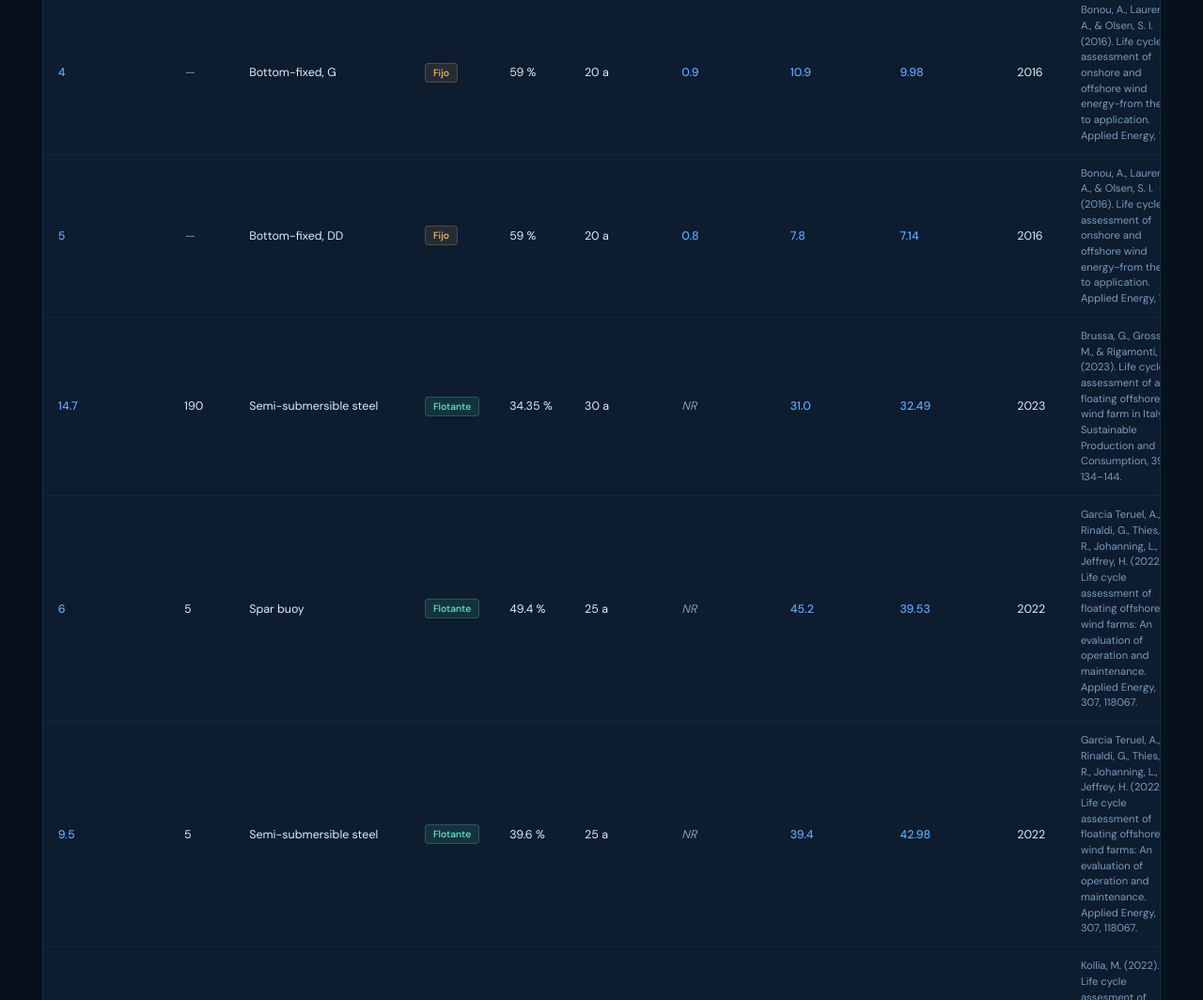
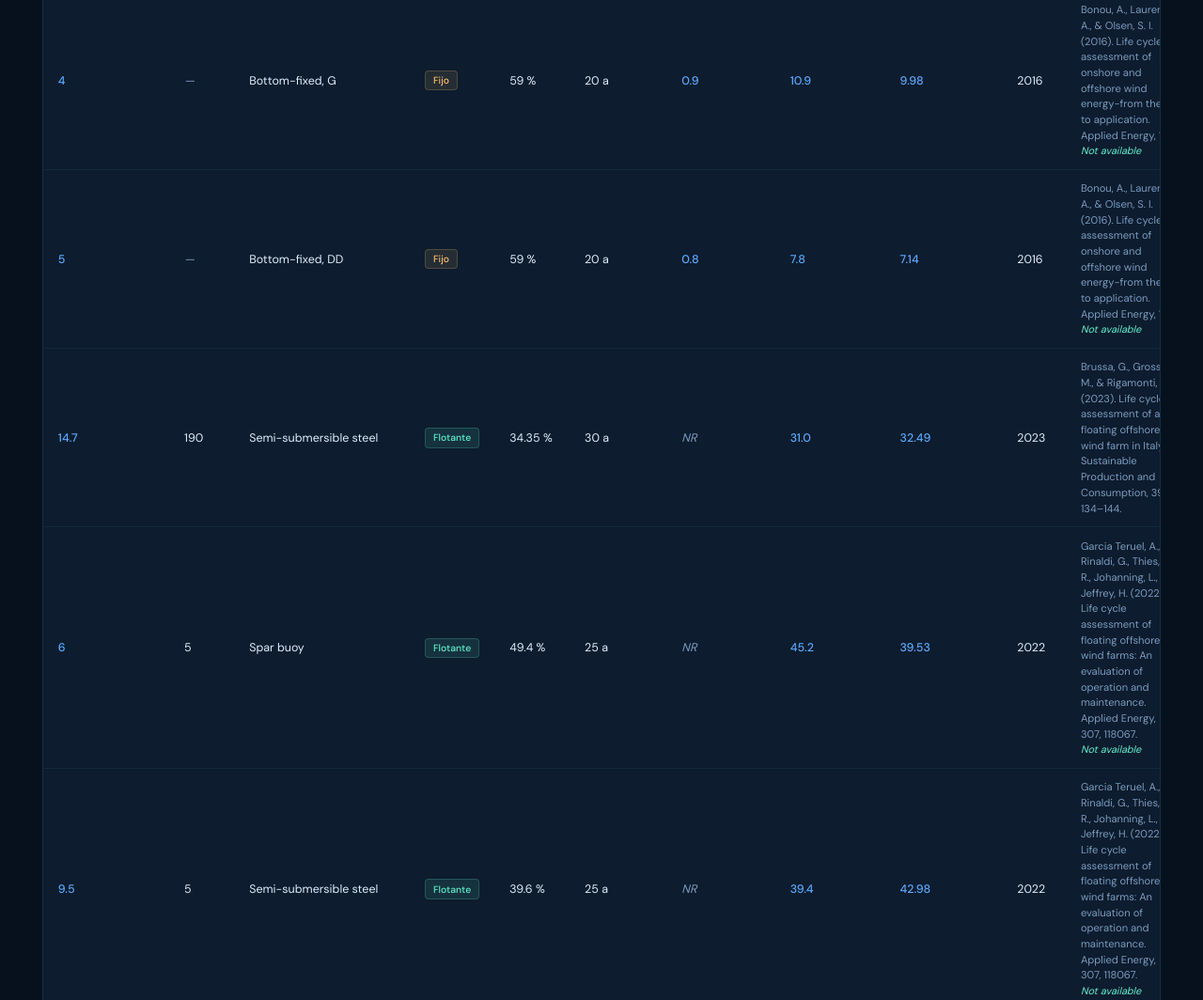
Before and after one commit to javierdelrealtunon/javierdelrealtunon.github.io, a plain HTML site: page state-of-the-art-co2/index.html in a window 1280 px wide. Shown: the part 2286-3350 px from the top of the page at 94% size. Drawn offline with nearby package versions, Linux system fonts and the light colour scheme; no server answers.

Commit message:
Add files via upload

```diff
--- a/state-of-the-art-co2/index.html
+++ b/state-of-the-art-co2/index.html
@@ -540,17 +540,17 @@
 const DEFAULT_DATA = [
   { mw:"15", units:"3", foundation:"Barge (SATH)", type:"Floating", cf:"38", lt:"25", epbt:"NR", gwp:"37.9", gwp_h:"43.09", method:"Ecoinvent EN-15804", year:"2026", ref:"ANGELOS", note:"Con site construction", archivo:"" },
   { mw:"15", units:"3", foundation:"Barge (SATH)", type:"Floating", cf:"38", lt:"25", epbt:"NR", gwp:"33.5", gwp_h:"38.08", method:"Ecoinvent EN-15804", year:"2026", ref:"ANGELOS", note:"Sin site construction", archivo:"" },
-  { mw:"8", units:"75", foundation:"Spar buoy", type:"Floating", cf:"50", lt:"25", epbt:"NR", gwp:"30.17", gwp_h:"26.07", method:"LCA, cradle-to-grave", year:"2019", ref:"Bang, J.-I., Ma, C., Tarantino, E., Vela, A., & Yamane, D. (2019). Life cycle assessment of greenhouse gas emissions for floating offshore wind energy in California. University of California, Santa Barbara.", note:"", archivo:"" },
-  { mw:"4", units:"—", foundation:"Bottom-fixed, G", type:"Bottom-fixed", cf:"59", lt:"20", epbt:"0.9", gwp:"10.9", gwp_h:"9.98", method:"ReCiPe", year:"2016", ref:"Bonou, A., Laurent, A., & Olsen, S. I. (2016). Life cycle assessment of onshore and offshore wind energy-from theory to application. Applied Energy, 180.", note:"", archivo:"" },
-  { mw:"5", units:"—", foundation:"Bottom-fixed, DD", type:"Bottom-fixed", cf:"59", lt:"20", epbt:"0.8", gwp:"7.8", gwp_h:"7.14", method:"ReCiPe", year:"2016", ref:"Bonou, A., Laurent, A., & Olsen, S. I. (2016). Life cycle assessment of onshore and offshore wind energy-from theory to application. Applied Energy, 180.", note:"", archivo:"" },
+  { mw:"8", units:"75", foundation:"Spar buoy", type:"Floating", cf:"50", lt:"25", epbt:"NR", gwp:"30.17", gwp_h:"26.07", method:"LCA, cradle-to-grave", year:"2019", ref:"Bang, J.-I., Ma, C., Tarantino, E., Vela, A., & Yamane, D. (2019). Life cycle assessment of greenhouse gas emissions for floating offshore wind energy in California. University of California, Santa Barbara.", note:"", archivo:"Bang-2019-Floating-Wind-LCA.pdf" },
+  { mw:"4", units:"—", foundation:"Bottom-fixed, G", type:"Bottom-fixed", cf:"59", lt:"20", epbt:"0.9", gwp:"10.9", gwp_h:"9.98", method:"ReCiPe", year:"2016", ref:"Bonou, A., Laurent, A., & Olsen, S. I. (2016). Life cycle assessment of onshore and offshore wind energy-from theory to application. Applied Energy, 180.", note:"Not available", archivo:"-" },
+  { mw:"5", units:"—", foundation:"Bottom-fixed, DD", type:"Bottom-fixed", cf:"59", lt:"20", epbt:"0.8", gwp:"7.8", gwp_h:"7.14", method:"ReCiPe", year:"2016", ref:"Bonou, A., Laurent, A., & Olsen, S. I. (2016). Life cycle assessment of onshore and offshore wind energy-from theory to application. Applied Energy, 180.", note:"Not available", archivo:"-" },
   { mw:"14.7", units:"190", foundation:"Semi-submersible steel", type:"Floating", cf:"34.35", lt:"30", epbt:"NR", gwp:"31", gwp_h:"32.49", method:"LCA, cradle-to-grave; EPD (version 2018)", year:"2023", ref:"Brussa, G., Grosso, M., & Rigamonti, L. (2023). Life cycle assessment of a floating offshore wind farm in Italy. Sustainable Production and Consumption, 39, 134–144.", note:"", archivo:"1-s2.0-S235255092300101X-main.pdf" },
-  { mw:"6", units:"5", foundation:"Spar buoy", type:"Floating", cf:"49.4", lt:"25", epbt:"NR", gwp:"45.2", gwp_h:"39.53", method:"LCA, cradle-to-grave; recycling partially considered", year:"2022", ref:"Garcia Teruel, A., Rinaldi, G., Thies, P. R., Johanning, L., & Jeffrey, H. (2022). Life cycle assessment of floating offshore wind farms: An evaluation of operation and maintenance. Applied Energy, 307, 118067.", note:"", archivo:"" },
-  { mw:"9.5", units:"5", foundation:"Semi-submersible steel", type:"Floating", cf:"39.6", lt:"25", epbt:"NR", gwp:"39.4", gwp_h:"42.98", method:"LCA, cradle-to-grave; recycling partially considered", year:"2022", ref:"Garcia Teruel, A., Rinaldi, G., Thies, P. R., Johanning, L., & Jeffrey, H. (2022). Life cycle assessment of floating offshore wind farms: An evaluation of operation and maintenance. Applied Energy, 307, 118067.", note:"", archivo:"" },
+  { mw:"6", units:"5", foundation:"Spar buoy", type:"Floating", cf:"49.4", lt:"25", epbt:"NR", gwp:"45.2", gwp_h:"39.53", method:"LCA, cradle-to-grave; recycling partially considered", year:"2022", ref:"Garcia Teruel, A., Rinaldi, G., Thies, P. R., Johanning, L., & Jeffrey, H. (2022). Life cycle assessment of floating offshore wind farms: An evaluation of operation and maintenance. Applied Energy, 307, 118067.", note:"Not available", archivo:"-" },
+  { mw:"9.5", units:"5", foundation:"Semi-submersible steel", type:"Floating", cf:"39.6", lt:"25", epbt:"NR", gwp:"39.4", gwp_h:"42.98", method:"LCA, cradle-to-grave; recycling partially considered", year:"2022", ref:"Garcia Teruel, A., Rinaldi, G., Thies, P. R., Johanning, L., & Jeffrey, H. (2022). Life cycle assessment of floating offshore wind farms: An evaluation of operation and maintenance. Applied Energy, 307, 118067.", note:"Not available", archivo:"-" },
   { mw:"15", units:"1", foundation:"Semi-submersible steel", type:"Floating", cf:"43", lt:"20", epbt:"NR", gwp:"32.6", gwp_h:"40.94", method:"LCA, cradle-to-grave", year:"2022", ref:"Kollia, M. (2022). Life cycle assesment of floating offshore wind farms (Master's thesis, Oslo Metropolitan University).", note:"", archivo:"" },
   { mw:"15", units:"1", foundation:"Spar buoy concrete", type:"Floating", cf:"43", lt:"20", epbt:"NR", gwp:"24.3", gwp_h:"30.52", method:"LCA, cradle-to-grave", year:"2022", ref:"Kollia, M. (2022). Life cycle assesment of floating offshore wind farms (Master's thesis, Oslo Metropolitan University).", note:"", archivo:"" },
-  { mw:"14", units:"—", foundation:"Monopile", type:"Bottom-fixed", cf:"45.34", lt:"20", epbt:"NR", gwp:"26.15", gwp_h:"31.14", method:"ReCiPe 2016 v1.03 midpoint (H)", year:"2024", ref:"Lotfizadeh, O. (2024). Life Cycle Assessment of Offshore Wind Farms – A Comparative Study of Floating Vs. Fixed Offshore Wind Turbines. Master's thesis, University of South-Eastern Norway.", note:"", archivo:"" },
-  { mw:"8*", units:"—", foundation:"Concrete SPAR-type (ballast-stabilized)", type:"Floating", cf:"54", lt:"20", epbt:"NR", gwp:"36.78", gwp_h:"36.78", method:"ReCiPe 2016 v1.03 midpoint (H)", year:"2024", ref:"Lotfizadeh, O. (2024). Life Cycle Assessment of Offshore Wind Farms – A Comparative Study of Floating Vs. Fixed Offshore Wind Turbines. Master's thesis, University of South-Eastern Norway.", note:"", archivo:"" },
-  { mw:"8", units:"11", foundation:"SPAR (Hywind Tampen)", type:"Floating", cf:"54", lt:"20", epbt:"NR", gwp:"36.78", gwp_h:"36.78", method:"ReCiPe 2016 v1.03 midpoint (H)", year:"2024", ref:"Lotfizadeh, O., Barahmand, Z., & Amlashi, H. (2024). Life Cycle Assessment of Floating Offshore Wind Farms: The Case of Hywind Tampen in Norway. Proceedings of SIMS EUROSIM 2024. DOI: 10.3384/ecp212.005", note:"", archivo:"" },
+  { mw:"14", units:"—", foundation:"Monopile", type:"Bottom-fixed", cf:"45.34", lt:"20", epbt:"NR", gwp:"26.15", gwp_h:"31.14", method:"ReCiPe 2016 v1.03 midpoint (H)", year:"2024", ref:"Lotfizadeh, O. (2024). Life Cycle Assessment of Offshore Wind Farms – A Comparative Study of Floating Vs. Fixed Offshore Wind Turbines. Master's thesis, University of South-Eastern Norway.", note:"", archivo:"ThesisReport-OmidLotfizadeh-258992.pdf" },
+  { mw:"8*", units:"—", foundation:"Concrete SPAR-type (ballast-stabilized)", type:"Floating", cf:"54", lt:"20", epbt:"NR", gwp:"36.78", gwp_h:"36.78", method:"ReCiPe 2016 v1.03 midpoint (H)", year:"2024", ref:"Lotfizadeh, O. (2024). Life Cycle Assessment of Offshore Wind Farms – A Comparative Study of Floating Vs. Fixed Offshore Wind Turbines. Master's thesis, University of South-Eastern Norway.", note:"", archivo:"ThesisReport-OmidLotfizadeh-258992.pdf" },
+  { mw:"8", units:"11", foundation:"SPAR (Hywind Tampen)", type:"Floating", cf:"54", lt:"20", epbt:"NR", gwp:"36.78", gwp_h:"36.78", method:"ReCiPe 2016 v1.03 midpoint (H)", year:"2024", ref:"Lotfizadeh, O., Barahmand, Z., & Amlashi, H. (2024). Life Cycle Assessment of Floating Offshore Wind Farms: The Case of Hywind Tampen in Norway. Proceedings of SIMS EUROSIM 2024. DOI: 10.3384/ecp212.005", note:"", archivo:"ThesisReport-OmidLotfizadeh-258992.pdf" },
   { mw:"5", units:"—", foundation:"Bottom-fixed, DD", type:"Bottom-fixed", cf:"46", lt:"20", epbt:"1.6", gwp:"18.9", gwp_h:"22.19", method:"Only GWP", year:"2014", ref:"Raadal, H. L., Vold, B. I., Myhr, A., & Nygaard, T. A. (2014). GHG emissions and energy performance of offshore wind power. Renewable Energy, 66.", note:"", archivo:"" },
   { mw:"5", units:"—", foundation:"Sway (Tension Leg Spar)", type:"Floating", cf:"46", lt:"20", epbt:"1.8", gwp:"20.9", gwp_h:"24.53", method:"Only GWP", year:"2014", ref:"Raadal, H. L., Vold, B. I., Myhr, A., & Nygaard, T. A. (2014). GHG emissions and energy performance of offshore wind power. Renewable Energy, 66.", note:"", archivo:"" },
   { mw:"5", units:"—", foundation:"TLB (Tension Leg Barge)", type:"Floating", cf:"46", lt:"20", epbt:"1.6", gwp:"18", gwp_h:"21.13", method:"Only GWP", year:"2014", ref:"Raadal, H. L., Vold, B. I., Myhr, A., & Nygaard, T. A. (2014). GHG emissions and energy performance of offshore wind power. Renewable Energy, 66.", note:"", archivo:"" },
@@ -568,7 +568,7 @@ const DEFAULT_DATA = [
   { mw:"5", units:"—", foundation:"Sway", type:"Floating", cf:"53", lt:"20", epbt:"0.43", gwp:"11.5", gwp_h:"11.72", method:"CML 2 baseline 2000 v2.03", year:"2009", ref:"Weinzettel, J., Reenaas, M., Solli, C., & Hertwich, E. G. (2009). Life cycle assessment of a floating offshore wind turbine. Renewable Energy, 34(3).", note:"", archivo:"" },
   { mw:"3.6", units:"27", foundation:"Monopile", type:"Bottom-fixed", cf:"NR", lt:"25", epbt:"NR", gwp:"25", gwp_h:"NR", method:"LCA, cradle-to-grave", year:"2018", ref:"Yang, J., Chang, Y., Zhang, L., Hao, Y., Yan, Q., & Wang, C. (2018). The life-cycle energy and environmental emissions of a typical offshore wind farm in China. Journal of Cleaner Production, 180, 316–324.", note:"China", archivo:"" },
   { mw:"2", units:"1", foundation:"Barge-type", type:"Floating", cf:"NR", lt:"20", epbt:"NR", gwp:"18.6", gwp_h:"NR", method:"LCA, cradle-to-cradle", year:"2021", ref:"Yildiz, N., Hemida, H., & Baniotopoulos, C. (2021). Life cycle assessment of a barge-type floating wind turbine and comparison with other types of wind turbines. Energies, 14(18), 5656.", note:"", archivo:"" },
-  { mw:"15", units:"NR", foundation:"Semi-submersible", type:"Floating", cf:"NR", lt:"NR", epbt:"NR", gwp:"18.63–29.01", gwp_h:"NR", method:"NR", year:"2026", ref:"Guo, X., Liu, Y., & Ren, D. (2026). Life cycle carbon emissions assessment of floating offshore wind power in China. Sustainable Energy Technologies and Assessments, 86, 104879.", note:"Not available", archivo:"" },
+  { mw:"15", units:"NR", foundation:"Semi-submersible", type:"Floating", cf:"NR", lt:"NR", epbt:"NR", gwp:"18.63–29.01", gwp_h:"NR", method:"NR", year:"2026", ref:"Guo, X., Liu, Y., & Ren, D. (2026). Life cycle carbon emissions assessment of floating offshore wind power in China. Sustainable Energy Technologies and Assessments, 86, 104879.", note:"Not available", archivo:"-" },
 ];
 
 // ─── STATE ──────────────────────────────────────────────────────────────────
```
